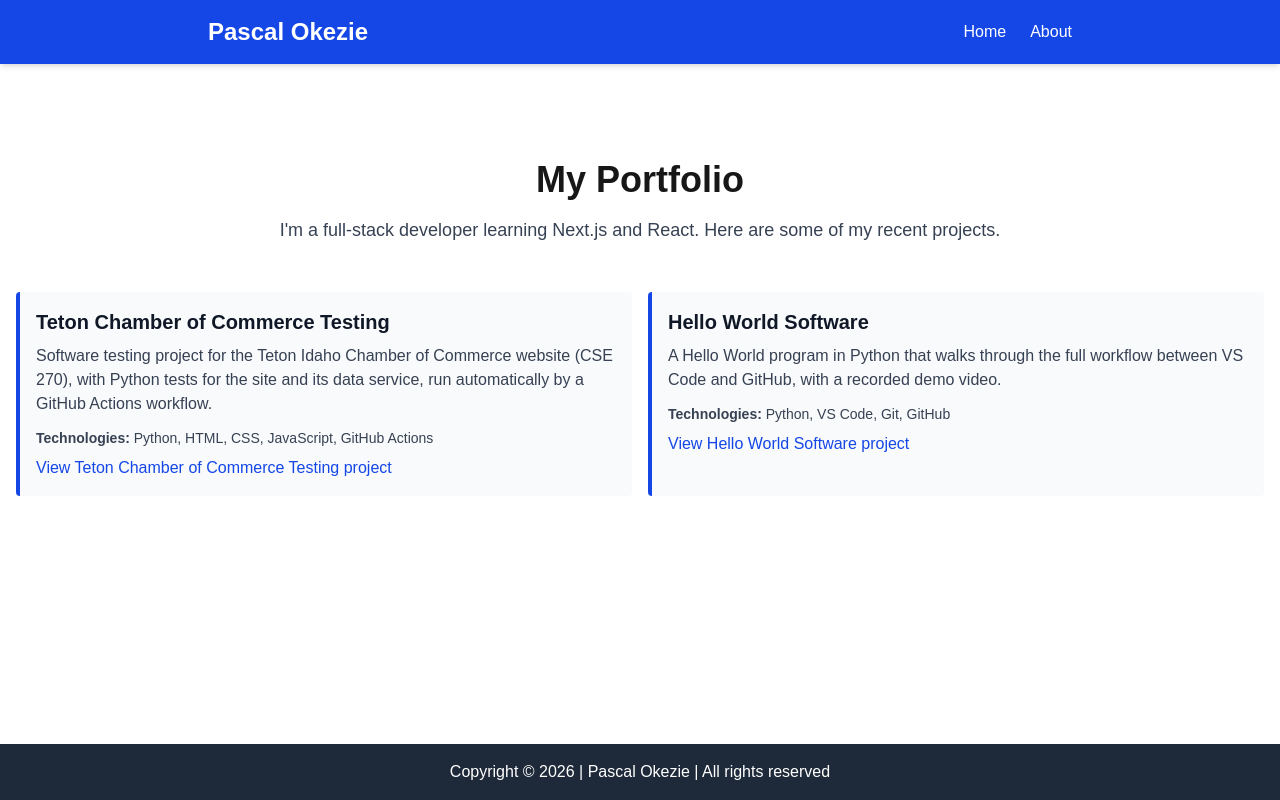
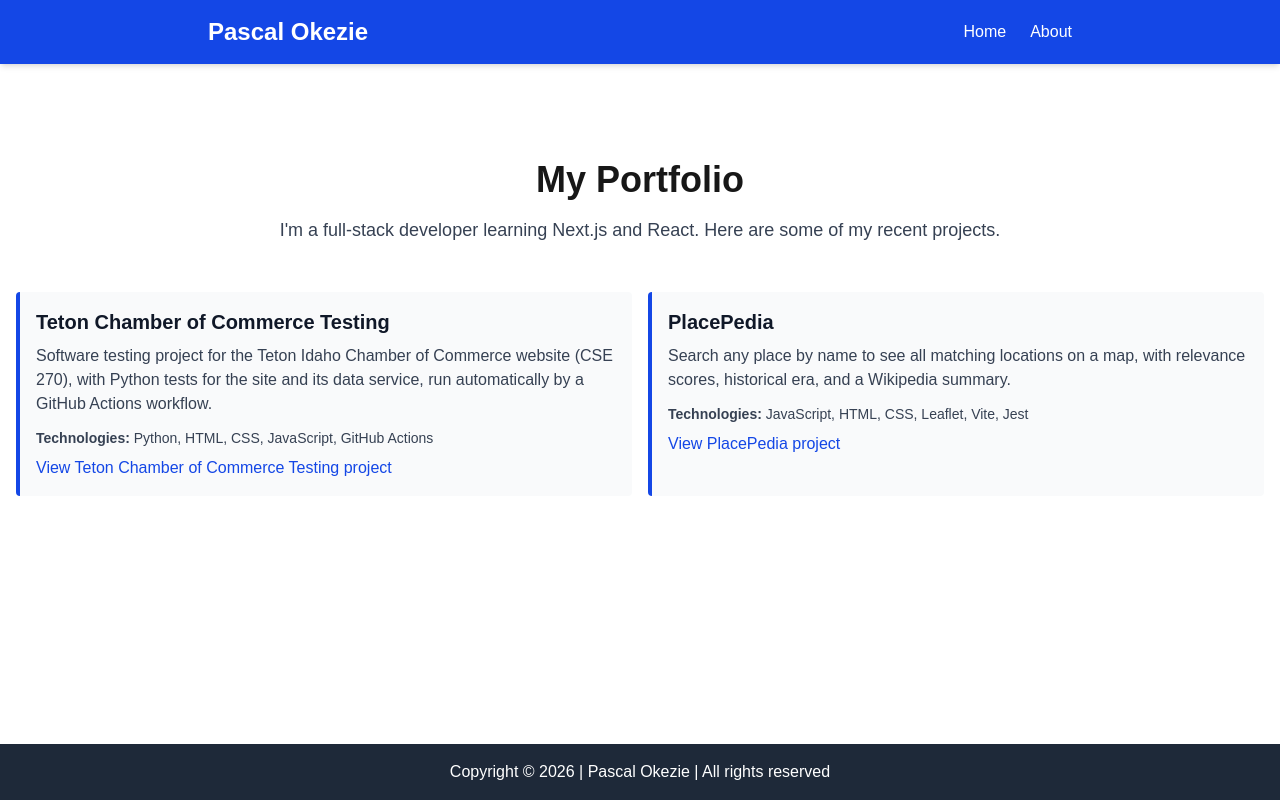
Before and after one commit to Gennecis/wdd430-portfolio, a Next.js app: page / in a window 1280 px wide. Built offline with nearby package versions, Linux system fonts and the light colour scheme.

Commit message:
Replace Hello World project with PlacePedia

```diff
--- a/app/page.tsx
+++ b/app/page.tsx
@@ -9,11 +9,11 @@ const projects = [
     link: 'https://github.com/Gennecis/cse270-teton',
   },
   {
-    title: 'Hello World Software',
+    title: 'PlacePedia',
     description:
-      'A Hello World program in Python that walks through the full workflow between VS Code and GitHub, with a recorded demo video.',
-    technologies: ['Python', 'VS Code', 'Git', 'GitHub'],
-    link: 'https://github.com/Gennecis/Hello-World-Software',
+      'Search any place by name to see all matching locations on a map, with relevance scores, historical era, and a Wikipedia summary.',
+    technologies: ['JavaScript', 'HTML', 'CSS', 'Leaflet', 'Vite', 'Jest'],
+    link: 'https://github.com/Gennecis/PlacePedia',
   },
 ];
 
```
